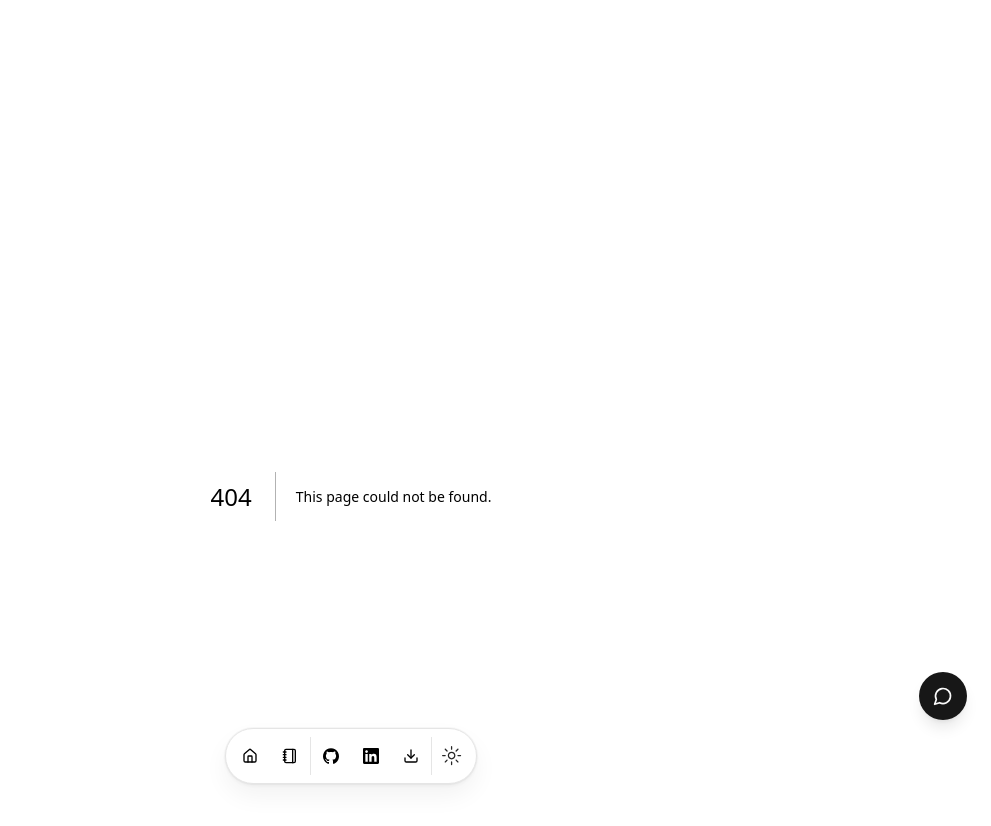
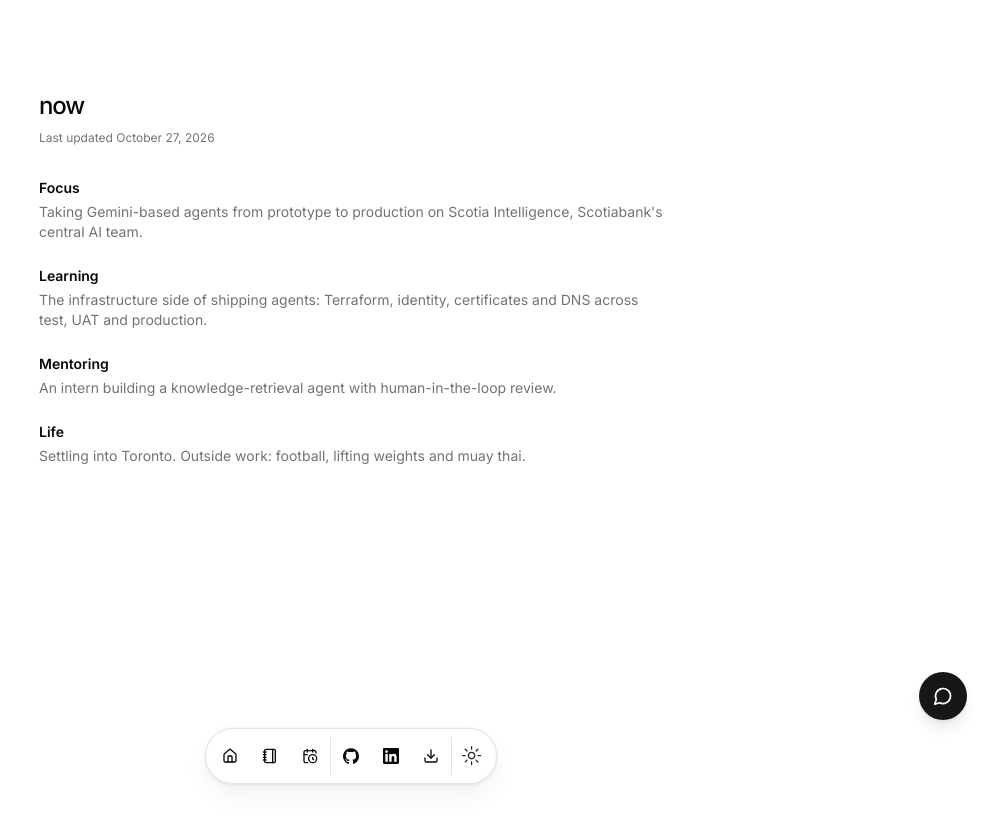
Before and after one commit to Axeloooo/Portfolio, a Next.js app: page /now in a window 1280 px wide. Before the commit this address had no page. Shown: the top 826 px of the page, without its empty margins (289-1280 px from the left). After the commit the page ends 800 px from the top, so only its background shows below. Built offline with nearby package versions, Linux system fonts and the light colour scheme.

Commit message:
feat: add /now page backed by now data (PORT-6) (#42)
Add a typed now object to DATA with an updated date and labeled items, a /now route that renders it with its own metadata, a dock entry and a sitemap entry.

```diff
--- /dev/null
+++ b/src/app/now/page.tsx
@@ -0,0 +1,41 @@
+import BlurFade from "@/components/magicui/blur-fade";
+import { DATA } from "@/data/resume";
+import type { Metadata } from "next";
+
+export const metadata: Metadata = {
+  title: "Now",
+  description: `What ${DATA.name} is focused on right now: work, learning and life.`,
+};
+
+const BLUR_FADE_DELAY = 0.04;
+
+type NowItem = (typeof DATA.now.items)[number];
+
+// `updated` is a plain date; format it in UTC so it never shifts a day.
+const UPDATED_LABEL: string = new Date(`${DATA.now.updated}T00:00:00Z`).toLocaleDateString("en-US", {
+  year: "numeric",
+  month: "long",
+  day: "numeric",
+  timeZone: "UTC",
+});
+
+export default function NowPage() {
+  return (
+    <section>
+      <BlurFade delay={BLUR_FADE_DELAY}>
+        <h1 className="font-medium text-2xl mb-2 tracking-tighter">now</h1>
+        <p className="text-xs text-muted-foreground mb-8">
+          Last updated <time dateTime={DATA.now.updated}>{UPDATED_LABEL}</time>
+        </p>
+      </BlurFade>
+      <dl className="space-y-6">
+        {DATA.now.items.map((item: NowItem, id: number) => (
+          <BlurFade delay={BLUR_FADE_DELAY * 2 + id * 0.05} key={item.label}>
+            <dt className="text-sm font-semibold">{item.label}</dt>
+            <dd className="text-sm text-muted-foreground mt-1">{item.text}</dd>
+          </BlurFade>
+        ))}
+      </dl>
+    </section>
+  );
+}
--- a/src/app/sitemap.ts
+++ b/src/app/sitemap.ts
@@ -8,6 +8,12 @@ export default async function sitemap(): Promise<MetadataRoute.Sitemap> {
   return [
     { url: DATA.url, changeFrequency: "monthly", priority: 1 },
     { url: `${DATA.url}/blog`, changeFrequency: "weekly", priority: 0.7 },
+    {
+      url: `${DATA.url}/now`,
+      lastModified: new Date(DATA.now.updated),
+      changeFrequency: "monthly",
+      priority: 0.6,
+    },
     ...posts.map((post: BlogPost): MetadataRoute.Sitemap[number] => ({
       url: `${DATA.url}/blog/${post.slug}`,
       lastModified: new Date(post.metadata.publishedAt),
--- a/src/data/resume.tsx
+++ b/src/data/resume.tsx
@@ -1,5 +1,5 @@
 import { Icons } from "@/components/icons";
-import { HomeIcon, NotebookIcon } from "lucide-react";
+import { CalendarClockIcon, HomeIcon, NotebookIcon } from "lucide-react";
 
 export const DATA = {
   name: "Axel Sanchez",
@@ -77,7 +77,30 @@ export const DATA = {
   navbar: [
     { href: "/", icon: HomeIcon, label: "Home" },
     { href: "/blog", icon: NotebookIcon, label: "Blog" },
+    { href: "/now", icon: CalendarClockIcon, label: "Now" },
   ],
+  // What I'm up to; edit about once a month and bump `updated` (YYYY-MM-DD).
+  now: {
+    updated: "2026-10-27",
+    items: [
+      {
+        label: "Focus",
+        text: "Taking Gemini-based agents from prototype to production on Scotia Intelligence, Scotiabank's central AI team.",
+      },
+      {
+        label: "Learning",
+        text: "The infrastructure side of shipping agents: Terraform, identity, certificates and DNS across test, UAT and production.",
+      },
+      {
+        label: "Mentoring",
+        text: "An intern building a knowledge-retrieval agent with human-in-the-loop review.",
+      },
+      {
+        label: "Life",
+        text: "Settling into Toronto. Outside work: football, lifting weights and muay thai.",
+      },
+    ],
+  },
   contact: {
     email: "axelshz@gmail.com",
     tel: "+14033903596",
```
